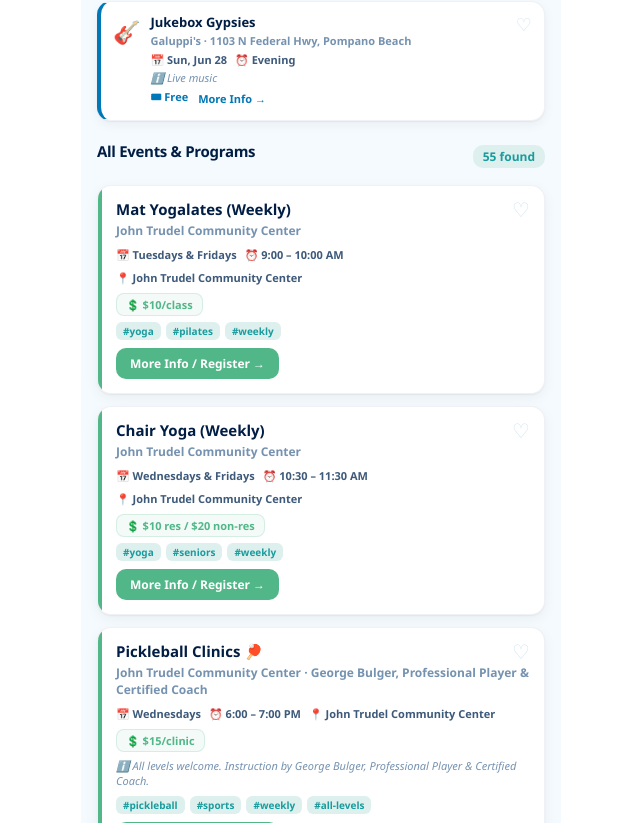
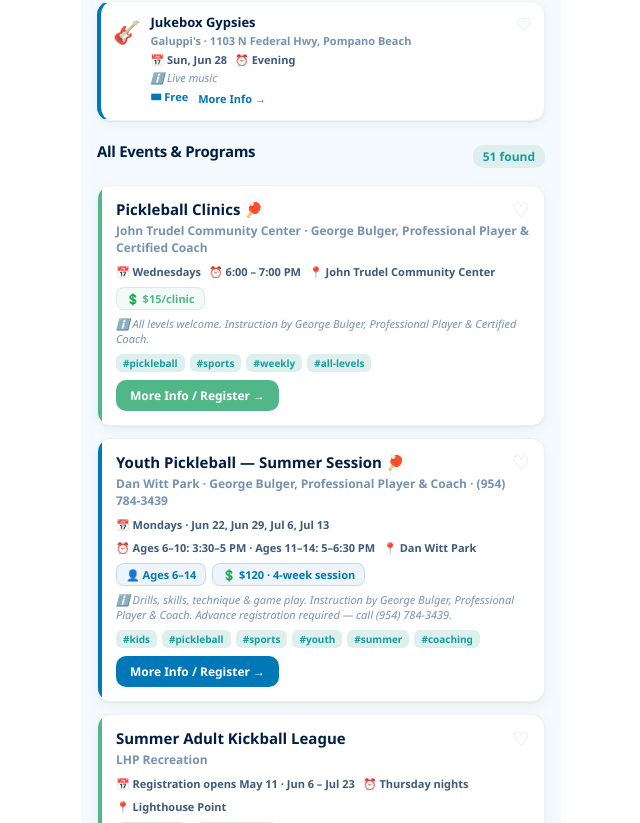
Before and after one commit to rebeccalword-lhp/lhpsocial, a React (Vite) app: page / in a window 1280 px wide. Shown: the part 6577-7400 px from the top of the page, without its empty margins (319-959 px from the left). Built offline with nearby package versions, Linux system fonts and the light colour scheme.

Commit message:
Update lhp-app.jsx

```diff
--- a/src/lhp-app.jsx
+++ b/src/lhp-app.jsx
@@ -232,14 +232,7 @@
   { id: "lib-j11", title: "Community Partners: Property Appraiser & Elections", org: "Lighthouse Point Library", category: ["library", "community", "seniors"], date: "Mon, Jun 22", time: "10:30 AM – 12:00 PM", location: "Lighthouse Point Library", price: "Free", color: "#023E8A", tags: ["library", "government", "community", "resources"], note: "Broward County Property Appraiser & Supervisor of Elections on site to assist residents.", ages: "Adults", link: "https://lighthousepointlib.librarycalendar.com/events/month", endDate: "2026-06-22" },
   { id: "lib-j12", title: "Library Closed — Juneteenth", org: "Lighthouse Point Library", category: ["library", "community"], date: "Fri, Jun 19", time: "All Day", location: "Lighthouse Point Library", price: null, color: "#888", tags: ["library", "closed", "juneteenth"], note: "Library closed in observance of Juneteenth.", ages: null, link: null, endDate: "2026-06-19" },
   // COMMUNITY
-  { id: 1, title: "Alzheimer's Mobile Screening", org: "John Trudel Community Center", category: ["seniors", "community"], date: "Fri, May 1", time: "10:00 AM – 2:00 PM", location: "John Trudel Community Center", price: "Free · By Appointment", color: "#00B4A6", tags: ["health", "seniors", "free"], note: "By appointment", ages: null, link: null, endDate: "2026-05-01" },
-  { id: 2, title: "OneBlood Mobile Blood Drive", org: "Dan Witt Park", category: ["community"], date: "Sat, May 16", time: "8:30 – 11:30 AM", location: "Dan Witt Park", price: "Free · Donors get $20 e-gift card + Sunshade + Wellness Check", color: "#0077B6", tags: ["community", "volunteer", "free"], note: "Appointments preferred, walk-ins welcome", ages: null, link: null, endDate: "2026-05-16" },
-  { id: 3, title: "Farmers Market at Dan Witt Park", org: "City of Lighthouse Point", category: ["families", "community", "seniors"], date: "Sun, May 17", time: "9:00 AM – 12:30 PM", location: "Dan Witt Park", price: "Free", color: "#52B788", tags: ["food", "outdoor", "community", "free"], note: "Limited parking · No dogs in park", ages: null, link: null, endDate: "2026-05-17" },
-  { id: 4, title: "Tip-A-Cop", org: "Bonefish Mac's Sports Grille", category: ["community", "families"], date: "Tue, May 19", time: "4:00 – 9:00 PM", location: "Bonefish Mac's Sports Grille", price: "Dine out & support Special Olympics", color: "#0096C7", tags: ["dining", "fundraiser", "community"], note: null, ages: null, link: null, endDate: "2026-05-19" },
   // FITNESS
-  { id: 8, title: "Mat Yogalates (Weekly)", org: "John Trudel Community Center", category: ["fitness", "seniors"], date: "Tuesdays & Fridays", time: "9:00 – 10:00 AM", location: "John Trudel Community Center", price: "$10/class", color: "#52B788", tags: ["yoga", "pilates", "weekly"], note: null, ages: null, link: "https://lhp.recdesk.com" },
-  { id: 9, title: "Chair Yoga (Weekly)", org: "John Trudel Community Center", category: ["fitness", "seniors"], date: "Wednesdays & Fridays", time: "10:30 – 11:30 AM", location: "John Trudel Community Center", price: "$10 res / $20 non-res", color: "#52B788", tags: ["yoga", "seniors", "weekly"], note: null, ages: null, link: "https://lhp.recdesk.com" },
-  { id: 10, title: "Tai Chi for Arthritis", org: "John Trudel Community Center", category: ["fitness", "seniors"], date: "Tues & Thurs — thru May 14", time: "11:00 AM", location: "John Trudel Community Center", price: "Free", color: "#00B4A6", tags: ["tai-chi", "seniors", "free"], note: "6-week session", ages: "Ages 60+", link: "https://lhp.recdesk.com", endDate: "2026-05-14" },
   { id: 11, title: "Pickleball Clinics 🏓", org: "John Trudel Community Center · George Bulger, Professional Player & Certified Coach", category: ["fitness"], date: "Wednesdays", time: "6:00 – 7:00 PM", location: "John Trudel Community Center", price: "$15/clinic", color: "#52B788", tags: ["pickleball", "sports", "weekly", "all-levels"], note: "All levels welcome. Instruction by George Bulger, Professional Player & Certified Coach.", ages: null, link: "https://lhp.recdesk.com" },
   { id: 12, title: "Youth Pickleball — Summer Session 🏓", org: "Dan Witt Park · George Bulger, Professional Player & Coach · (954) 784-3439", category: ["fitness", "families"], date: "Mondays · Jun 22, Jun 29, Jul 6, Jul 13", time: "Ages 6–10: 3:30–5 PM · Ages 11–14: 5–6:30 PM", location: "Dan Witt Park", price: "$120 · 4-week session", color: "#0077B6", tags: ["kids", "pickleball", "sports", "youth", "summer", "coaching"], note: "Drills, skills, technique & game play. Instruction by George Bulger, Professional Player & Coach. Advance registration required — call (954) 784-3439.", ages: "Ages 6–14", link: "https://lhp.recdesk.com", endDate: "2026-07-13" },
   { id: 29, title: "Summer Adult Kickball League", org: "LHP Recreation", category: ["fitness", "community"], date: "Registration opens May 11 · Jun 6 – Jul 23", time: "Thursday nights", location: "Lighthouse Point", price: "See flyer", color: "#52B788", tags: ["kickball", "adult", "league", "summer"], note: "Registration opens May 11 at 9 AM", ages: "Adults", link: "https://lhp.recdesk.com" },
@@ -258,23 +251,8 @@
   { id: "tc10", title: "Intermediate Tennis 2.0–2.5 🎾", org: "LHP Tennis Center · 3500 NE 27th Ave · (954) 946-7306", category: ["fitness"], date: "Every Saturday", time: "9:00 – 10:30 AM", location: "LHP Tennis Center, 3500 NE 27th Ave", price: "Call for pricing · (954) 946-7306", color: "#52B788", tags: ["tennis", "intermediate", "weekly", "saturday", "morning"], note: "Sign up on Court Reserve app or call the Pro Shop. Members 7 days advance · Non-members 5 days prior.", ages: "2.0–2.5 level", link: null },
   { id: "tc11", title: "Advanced LiveBall Tennis 3.5+ 🎾", org: "LHP Tennis Center · 3500 NE 27th Ave · (954) 946-7306", category: ["fitness"], date: "Every Saturday", time: "9:00 – 10:30 AM", location: "LHP Tennis Center, 3500 NE 27th Ave", price: "Call for pricing · (954) 946-7306", color: "#52B788", tags: ["tennis", "advanced", "liveball", "weekly", "saturday", "morning"], note: "Sign up on Court Reserve app or call the Pro Shop. Members 7 days advance · Non-members 5 days prior.", ages: "3.5+ level", link: null },
   { id: "tc12", title: "LiveBall Tennis 2.5+ 🎾", org: "LHP Tennis Center · 3500 NE 27th Ave · (954) 946-7306", category: ["fitness"], date: "Every Sunday", time: "9:00 – 10:30 AM", location: "LHP Tennis Center, 3500 NE 27th Ave", price: "Call for pricing · (954) 946-7306", color: "#52B788", tags: ["tennis", "liveball", "weekly", "sunday", "morning"], note: "Sign up on Court Reserve app or call the Pro Shop. Members 7 days advance · Non-members 5 days prior.", ages: "2.5+ level", link: null },
-  { id: "tc_mem", title: "Memorial Day Round Robin & BBQ 🇺🇸", org: "LHP Tennis Center · 3500 NE 27th Ave · (954) 946-7306", category: ["fitness", "community", "social"], date: "Mon, May 25", time: "9:30 AM – 12:00 PM", location: "LHP Tennis Center, 3500 NE 27th Ave", price: "Members $20 · Non-members $30 · Includes food for players", color: "#0077B6", tags: ["tennis", "round-robin", "bbq", "memorial-day", "holiday", "special-event"], note: "Sign up on the Court Reserve app. Sponsored by Coldwell Banker Realty — Thomas Group.", ages: null, link: null, endDate: "2026-05-25" },
   // ARTS & KIDS
-  { id: 13, title: "Baton Twirling Classes", org: "John Trudel Community Center", category: ["families"], date: "Mondays", time: "4:30–6:30 PM (varies by age)", location: "John Trudel Community Center", price: "$65/mo or $45 one-time", color: "#48CAE4", tags: ["kids", "performance", "weekly"], note: null, ages: "Ages 5–14", link: "https://lhp.recdesk.com" },
-  { id: 14, title: "Robotics Class", org: "John Trudel Community Center", category: ["families"], date: "Thursdays — ends May 21", time: "4:00–6:00 PM", location: "John Trudel Community Center", price: "$270 res / $297 non-res", color: "#0077B6", tags: ["STEM", "robotics", "kids"], note: "Trial class available", ages: "K–4th grade", link: "https://lhp.recdesk.com", endDate: "2026-05-21" },
-  { id: 15, title: "Miss Wendy's Wiggles & Giggles", org: "John Trudel Community Center", category: ["families"], date: "Wednesdays — 8-week session", time: "9:30 – 10:15 AM", location: "John Trudel Community Center", price: "$200 res / $240 non-res", color: "#0096C7", tags: ["toddlers", "movement", "play"], note: null, ages: "Crawlers – Age 3", link: "https://lhp.recdesk.com" },
-  { id: 17, title: "artNest: Bubble Gum Machines", org: "John Trudel Community Center", category: ["arts", "families"], date: "Wed, May 6", time: "4:00 – 5:00 PM", location: "John Trudel Community Center", price: "$35", color: "#48CAE4", tags: ["art", "kids", "craft"], note: null, ages: "Ages 5+", link: "https://lhp.recdesk.com", endDate: "2026-05-06" },
-  { id: 18, title: "Flower Power Floral Arranging", org: "John Trudel Community Center", category: ["arts", "seniors"], date: "Wed, May 6", time: "6:00 – 8:00 PM", location: "John Trudel Community Center", price: "$50", color: "#48CAE4", tags: ["floral", "art", "workshop"], note: null, ages: null, link: "https://lhp.recdesk.com", endDate: "2026-05-06" },
-  { id: 19, title: "artNest: Fidget Making", org: "John Trudel Community Center", category: ["arts", "families"], date: "Wed, May 13", time: "4:00 – 5:00 PM", location: "John Trudel Community Center", price: "$35", color: "#48CAE4", tags: ["art", "kids", "craft"], note: null, ages: "Ages 5+", link: "https://lhp.recdesk.com", endDate: "2026-05-13" },
-  { id: 20, title: "Custom Summer Doormat Workshop", org: "John Trudel Community Center", category: ["arts"], date: "Wed, May 13", time: "6:00 – 8:00 PM", location: "John Trudel Community Center", price: "$54", color: "#48CAE4", tags: ["craft", "workshop", "adults"], note: null, ages: null, link: "https://lhp.recdesk.com", endDate: "2026-05-13" },
-  { id: 21, title: "Creative Writing Workshop", org: "John Trudel Community Center", category: ["arts", "seniors"], date: "Tue, May 19", time: "10:00 AM – 12:00 PM", location: "John Trudel Community Center", price: "Free", color: "#48CAE4", tags: ["writing", "workshop", "free"], note: null, ages: "Adults & Seniors", link: "https://lhp.recdesk.com", endDate: "2026-05-19" },
-  { id: 22, title: "Sea Turtle & Manatee Talk 🐢", org: "John Trudel Community Center", category: ["families", "community"], date: "Wed, May 27", time: "1:00 – 2:00 PM", location: "John Trudel Community Center", price: "Free", color: "#52B788", tags: ["nature", "coastal", "educational", "free"], note: null, ages: "Ages 2–6", link: "https://lhp.recdesk.com", endDate: "2026-05-27" },
-  { id: 23, title: "Pottery Class: Trinket Dishes", org: "John Trudel Community Center", category: ["arts", "families"], date: "Thu, May 28", time: "4:30 – 5:30 PM", location: "John Trudel Community Center", price: "$55", color: "#48CAE4", tags: ["pottery", "art", "hands-on"], note: null, ages: "Ages 7–11", link: "https://lhp.recdesk.com", endDate: "2026-05-28" },
-  { id: 24, title: "artNest: Play Dough Worlds (Parent & Me)", org: "John Trudel Community Center", category: ["arts", "families"], date: "Wed, May 28", time: "10:00 – 11:00 AM", location: "John Trudel Community Center", price: "$35", color: "#48CAE4", tags: ["toddlers", "art", "parent-child"], note: null, ages: "Ages 1–5", link: "https://lhp.recdesk.com", endDate: "2026-05-28" },
   { id: 26, title: "Mahjong Instructional & Open Play", org: "John Trudel Community Center", category: ["seniors", "community", "social"], date: "Every Monday", time: "6:00 – 8:00 PM", location: "John Trudel Community Center", price: "Free", color: "#00B4A6", tags: ["mahjong", "games", "free", "weekly"], note: "Beginner instruction & open play. Continues through the summer.", ages: null, link: "https://lhp.recdesk.com" },
-  { id: 27, title: "Mahjong & More Open Play (Daytime)", org: "John Trudel Community Center", category: ["seniors", "community", "social"], date: "Thu, May 21", time: "2:00 – 4:00 PM", location: "John Trudel Community Center", price: "Free", color: "#00B4A6", tags: ["mahjong", "games", "free", "daytime"], note: "Final daytime session — programming pauses for summer camp prep.", ages: null, link: "https://lhp.recdesk.com", endDate: "2026-05-21" },
-  { id: 32, title: "May City Commission Meetings", org: "City of Lighthouse Point — Fletcher Hall", category: ["community"], date: "Tue May 12 & Tue May 26", time: "6:30 PM", location: "Fletcher Hall, 2200 NE 38th St", price: "Free · Open to public", color: "#023E8A", tags: ["government", "civic", "public-meeting"], note: "Instructions posted on City website the Friday before", ages: null, link: "https://www.lighthousepointfl.gov", endDate: "2026-05-26" },
-  { id: 34, title: "Community Meeting with Lt. Governor Jay Collins", org: "City of Lighthouse Point", category: ["community"], date: "Wed, May 13", time: "3:15 – 4:00 PM", location: "Lighthouse Point Fire Station 22, 2101 NE 36th St", price: "Free · Registration required", color: "#023E8A", tags: ["government", "civic", "public-meeting"], note: "Space is limited. Register at the link.", ages: null, link: "https://forms.gle/9mB6F3omK9bEWRg4A", endDate: "2026-05-13" },
   { id: 33, title: "Compost Pilot Program — Limited Spots!", org: "City of Lighthouse Point × Filthy Organics", category: ["community"], date: "Apply now — first come, first served", time: "Ongoing", location: "Citywide", price: "Free · First 50 residents", color: "#52B788", tags: ["sustainability", "composting", "free"], note: "5-gallon compost bucket + twice-weekly drop-off access", ages: null, link: "https://www.lighthousepointfl.gov/369/Composting" },
   // JUNE — REC & CITY
   { id: "art-studio-jun", title: "Studio Art Classes 🎨", org: "John Trudel Community Center · (954) 784-3439", category: ["arts"], date: "Mondays in June", time: "6:30 – 8:00 PM", location: "John Trudel Community Center", price: "$40/class · All supplies included", color: "#48CAE4", tags: ["art", "painting", "workshop", "all-levels", "weekly"], note: "Jun 1 Watercolor · Jun 8 Acrylic · Jun 15 Oil · Jun 22 & 29 TBD. All levels welcome. Register at lhp.recdesk.com.", ages: "All levels", link: "https://lhp.recdesk.com", endDate: "2026-06-29" },
@@ -288,7 +266,6 @@
   { id: "dm_worldcup", title: "FIFA World Cup Watch Parties 🌎⚽", org: "Dangerous Minds Brewing · 1901 N Federal Hwy, Pompano Beach · (954) 520-3000", category: ["nightlife", "social", "community"], date: "Jun 11 – Jul 19", time: "Match times vary", location: "Dangerous Minds Brewing, Pompano Beach", price: "Free to watch", color: "#0096C7", tags: ["world-cup", "soccer", "watch-party", "sports", "summer"], note: "The brewery — founded by two soccer-loving owners — is showing 2026 World Cup matches all tournament long. Check their Events page for the daily match schedule.", ages: null, link: "https://dangerousmindsbrewing.com/Events", endDate: "2026-07-19" },
   { id: "dm_triv1", title: "Trivia Night 🎯", org: "Dangerous Minds Brewing · 1901 N Federal Hwy, Pompano Beach · (954) 520-3000", category: ["social"], date: "Every Thursday", time: "7:00 PM", location: "Dangerous Minds Brewing, Pompano Beach", price: "Free · Prizes for top teams", color: "#48CAE4", tags: ["trivia", "games", "social", "free", "prizes"], note: "Free to play — top teams each night win prizes!", ages: null, link: "https://dangerousmindsbrewing.com/Events" },
   // GARAGE & YARD SALES
-  { id: "sale2", title: "Garage Sale 🏷️", org: "1960 NE 31st Street, Lighthouse Point", category: ["sales"], date: "Sat, May 23", time: "10:00 AM – 1:00 PM", location: "1960 NE 31st Street, Lighthouse Point", price: "Prices marked on items", color: "#E07A1F", tags: ["garage-sale", "yard-sale", "deals", "lhp"], note: "Possibly multiple households. Come early for the best finds!", ages: null, link: null, endDate: "2026-05-23" },
 ];
 
 const allEvents = [...events, ...byteEvents].filter(isEventActive);
```
